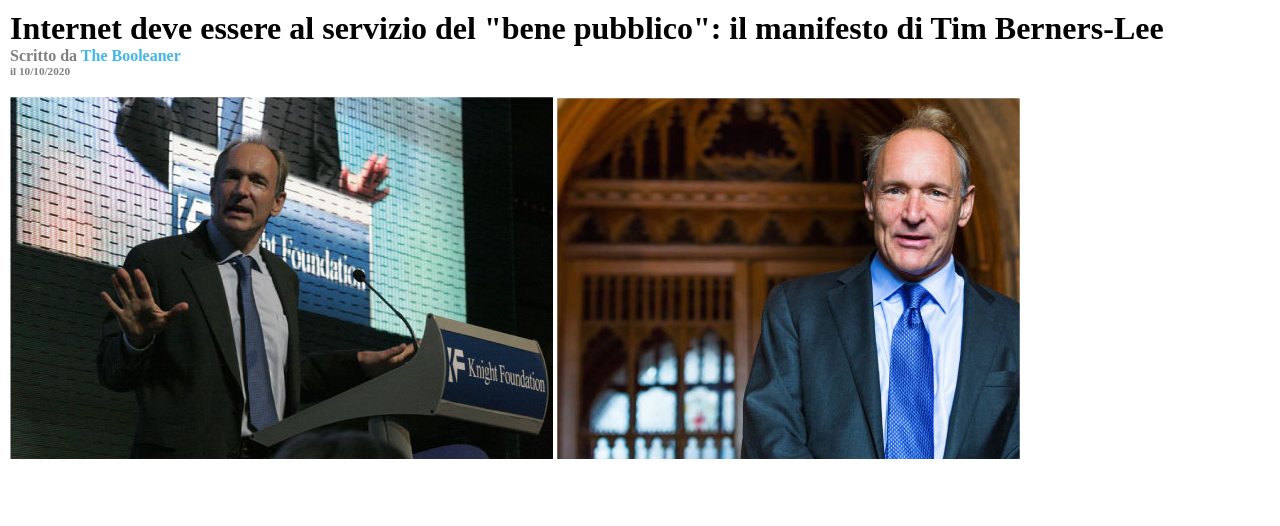
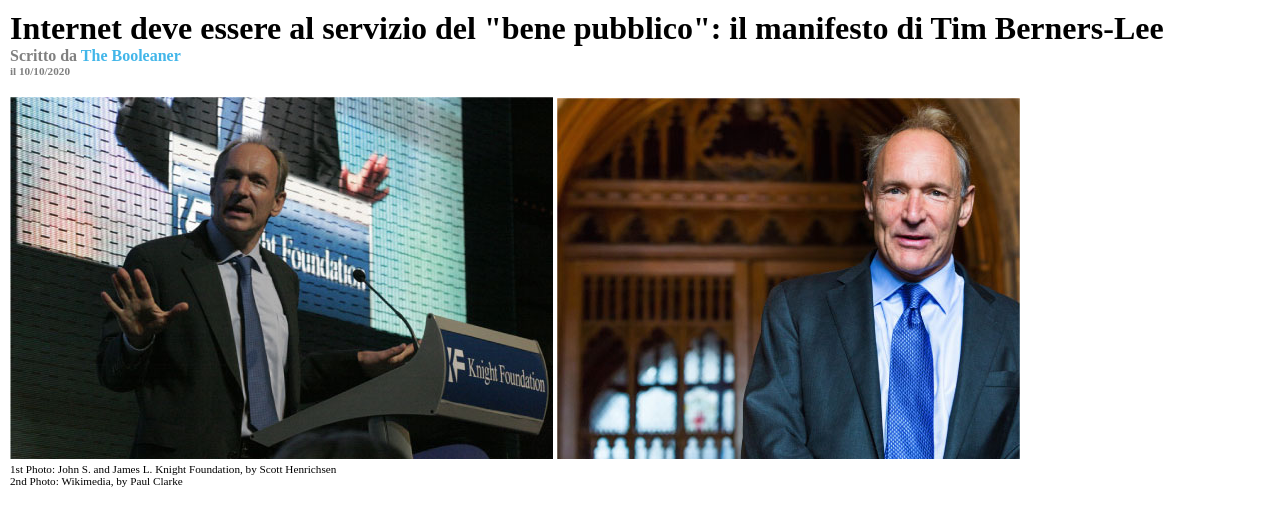
Before and after one commit to ludovicadbn/html-css-booleaner, a plain HTML site: page index.html in a window 1280 px wide. Drawn offline with Linux system fonts and the light colour scheme.

Commit message:
photo descriptions

```diff
--- a/asset/css/style.css
+++ b/asset/css/style.css
@@ -26,3 +26,7 @@ a{
     font-size: 0.7rem;
     margin-bottom: 20px;
 }
+
+.photo-description{
+    font-size: 0.7rem;
+}
--- a/index.html
+++ b/index.html
@@ -25,8 +25,10 @@
             <img src="./asset/img/tim-1.jpg" alt="photo of tim berners-lee">
             <img src="./asset/img/tim-2.jpg" alt="photo of tim berners-lee">
         </div>
-
-
+        <div class="photo-description">
+            <p>1st Photo: John S. and James L. Knight Foundation, by Scott Henrichsen</p>
+            <p>2nd Photo: Wikimedia, by Paul Clarke</p>
+        </div>
 
     </main>
 
```
